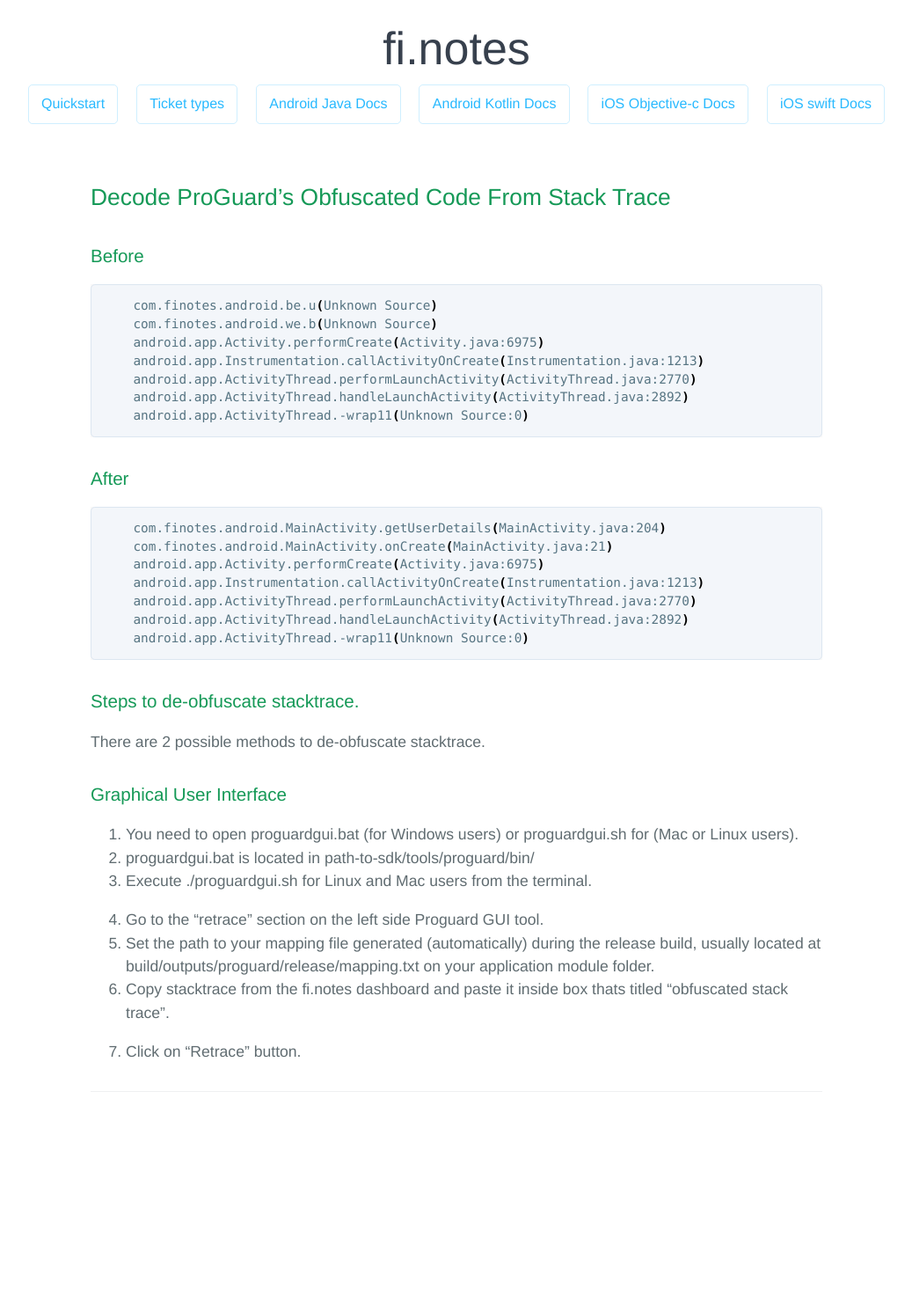
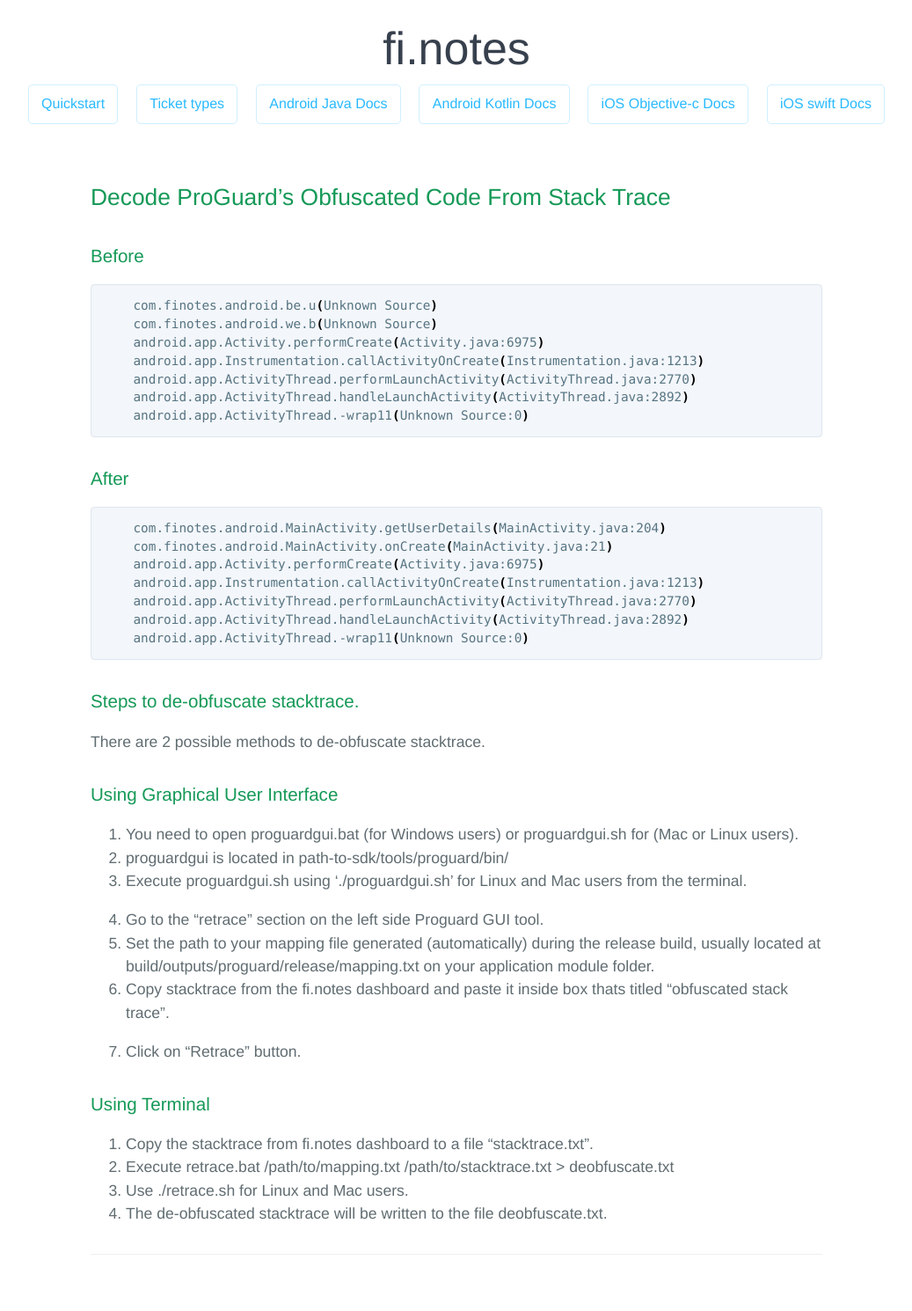
Before and after one commit to finotes/finotes.github.io, a Jekyll site: the page built from _posts/2018-02-28-deobfuscate-stack.md, in a window 1280 px wide. Shown: the whole page at 88% size, without its empty margins (121-1158 px from the left). Built offline with Jekyll 4.4.1, drawn with Linux system fonts in a browser that asks for light colours; some web fonts are replaced; our own code applies the rules of GitHub Pages for plain Markdown files; before the commit the page ends 1305 px from its top, so only the background shows below that.

Commit message:
Update 2018-02-28-deobfuscate-stack.md

```diff
--- a/_posts/2018-02-28-deobfuscate-stack.md
+++ b/_posts/2018-02-28-deobfuscate-stack.md
@@ -28,14 +28,22 @@
 
 There are 2 possible methods to de-obfuscate stacktrace.
 
-### Graphical User Interface
+### Using Graphical User Interface
 
 1. You need to open proguardgui.bat (for Windows users) or proguardgui.sh for (Mac or Linux users).
-2. proguardgui.bat is located in path-to-sdk/tools/proguard/bin/
-3. Execute ./proguardgui.sh for Linux and Mac users from the terminal.
+2. proguardgui is located in path-to-sdk/tools/proguard/bin/
+3. Execute proguardgui.sh using './proguardgui.sh' for Linux and Mac users from the terminal.
 
 4. Go to the "retrace" section on the left side Proguard GUI tool.
 5. Set the path to your mapping file generated (automatically) during the release build, usually located at build/outputs/proguard/release/mapping.txt on your application module folder.
 6. Copy stacktrace from the fi.notes dashboard and paste it inside box thats titled "obfuscated stack trace".
 
 7. Click on "Retrace" button.
+
+
+### Using Terminal
+
+1. Copy the stacktrace from fi.notes dashboard to a file "stacktrace.txt".
+2. Execute retrace.bat /path/to/mapping.txt /path/to/stacktrace.txt  > deobfuscate.txt
+3. Use ./retrace.sh for Linux and Mac users.
+4. The de-obfuscated stacktrace will be written to the file deobfuscate.txt.
```
